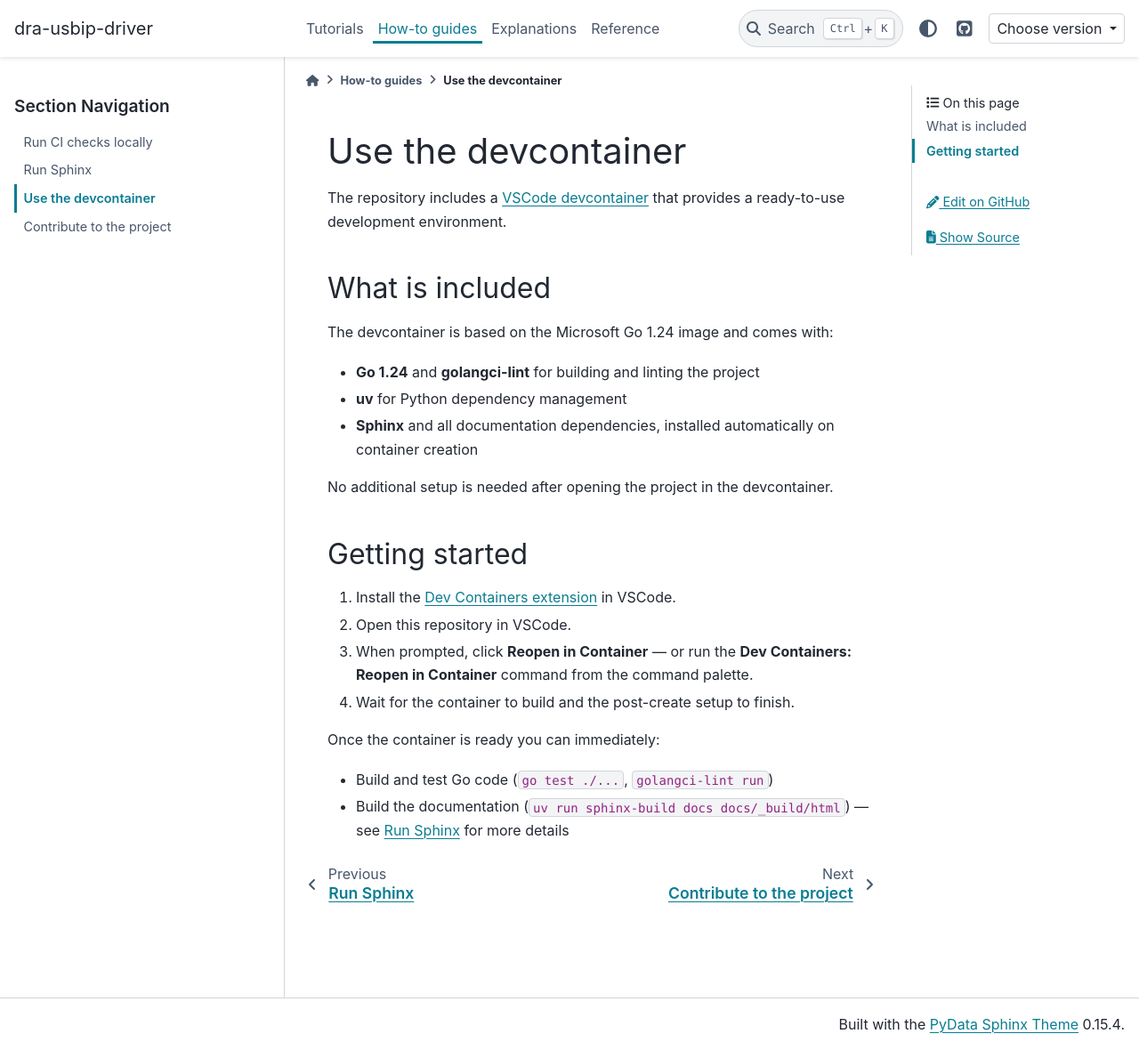
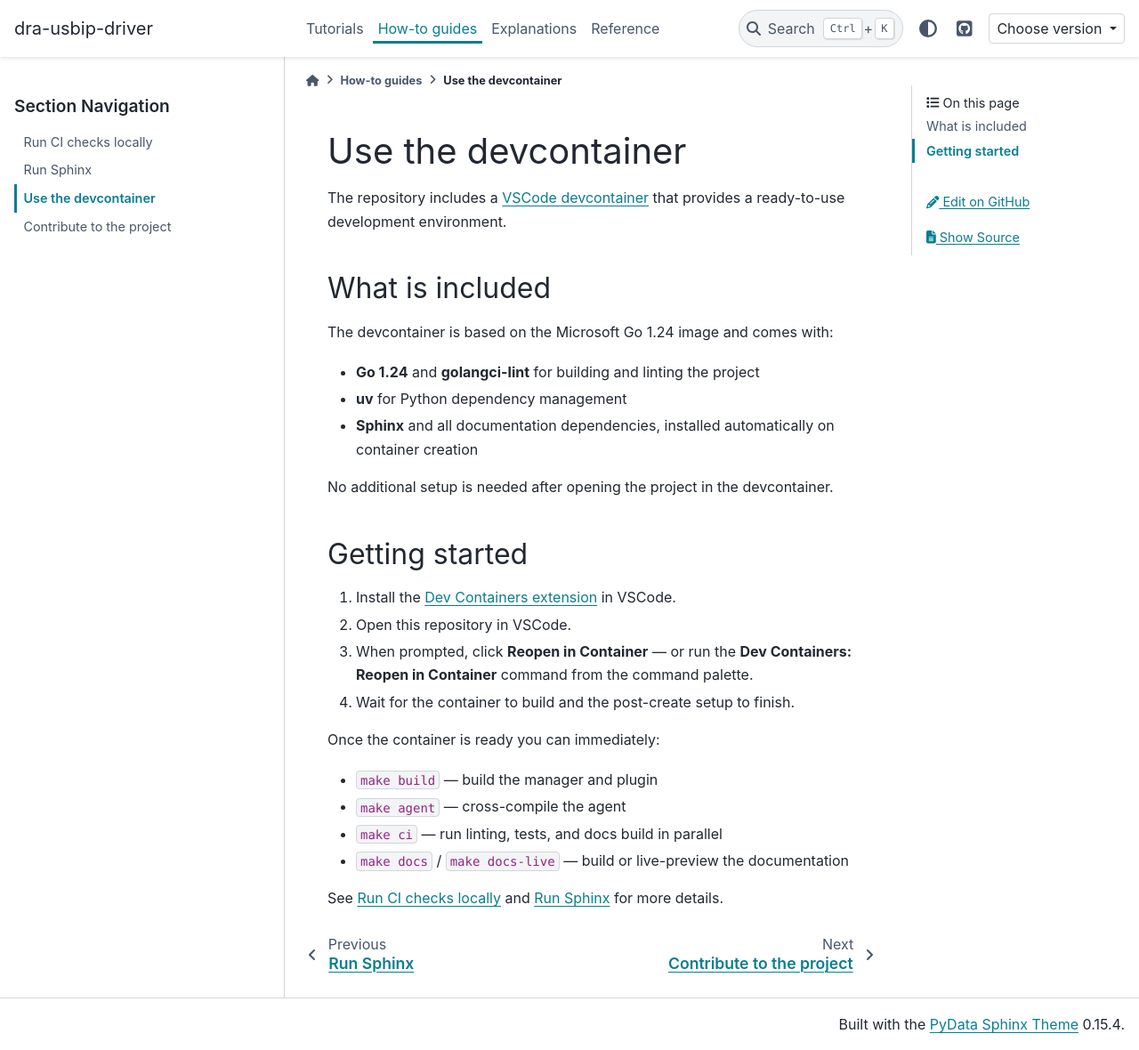
Before and after one commit to DiamondLightSource/dra-usbip-driver, a Sphinx documentation site: the page built from docs/how-to/use-devcontainer.md, in a window 1280 px wide and 1180 px high. Shown: the whole window at 89% size. Built offline with Sphinx 7.4.7 and the PyData theme 0.15.4, drawn with Linux system fonts in a browser that asks for light colours.

```diff
--- a/docs/how-to/use-devcontainer.md
+++ b/docs/how-to/use-devcontainer.md
@@ -26,6 +26,9 @@
 
 Once the container is ready you can immediately:
 
-- Build and test Go code (`go test ./...`, `golangci-lint run`)
-- Build the documentation (`uv run sphinx-build docs docs/_build/html`) — see
-  {doc}`/how-to/run-sphinx` for more details
+- `make build` — build the manager and plugin
+- `make agent` — cross-compile the agent
+- `make ci` — run linting, tests, and docs build in parallel
+- `make docs` / `make docs-live` — build or live-preview the documentation
+
+See {doc}`/how-to/run-ci-locally` and {doc}`/how-to/run-sphinx` for more details.
```
Also changed, not shown: docs/how-to/contribute.md (+9 -3 lines), 12 other files.
